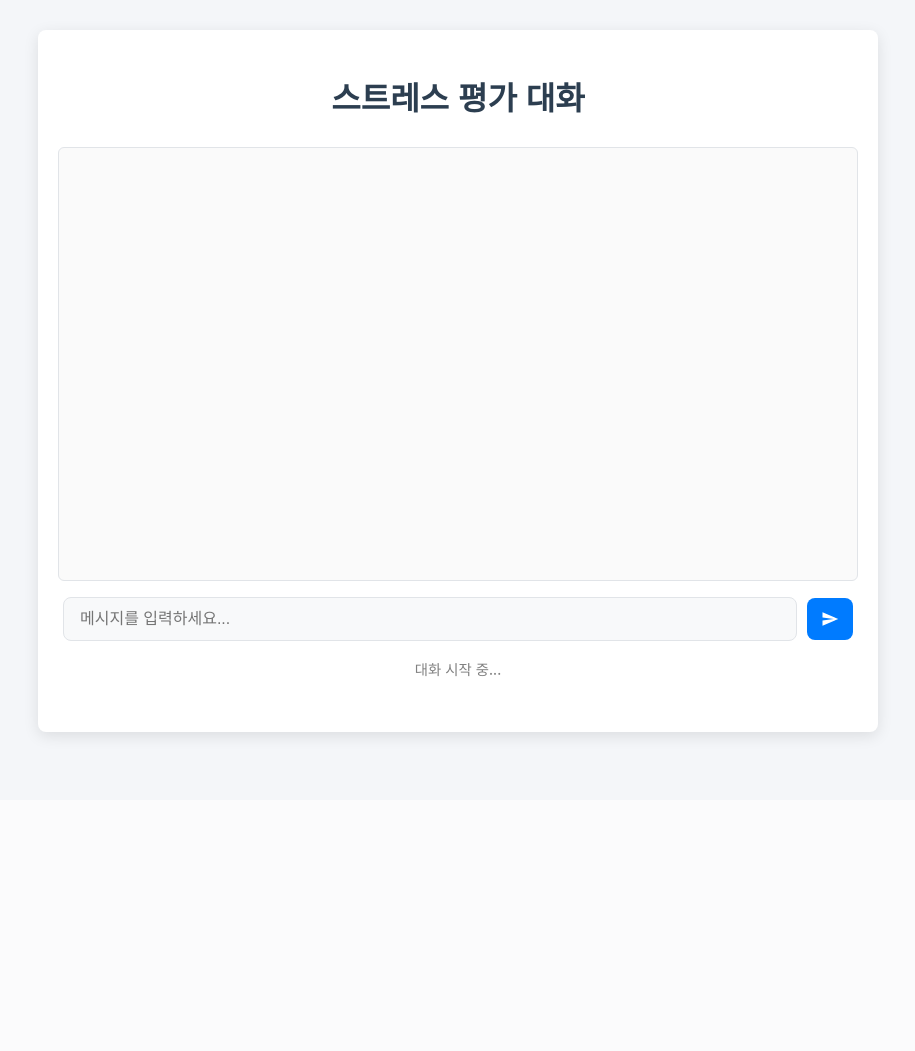
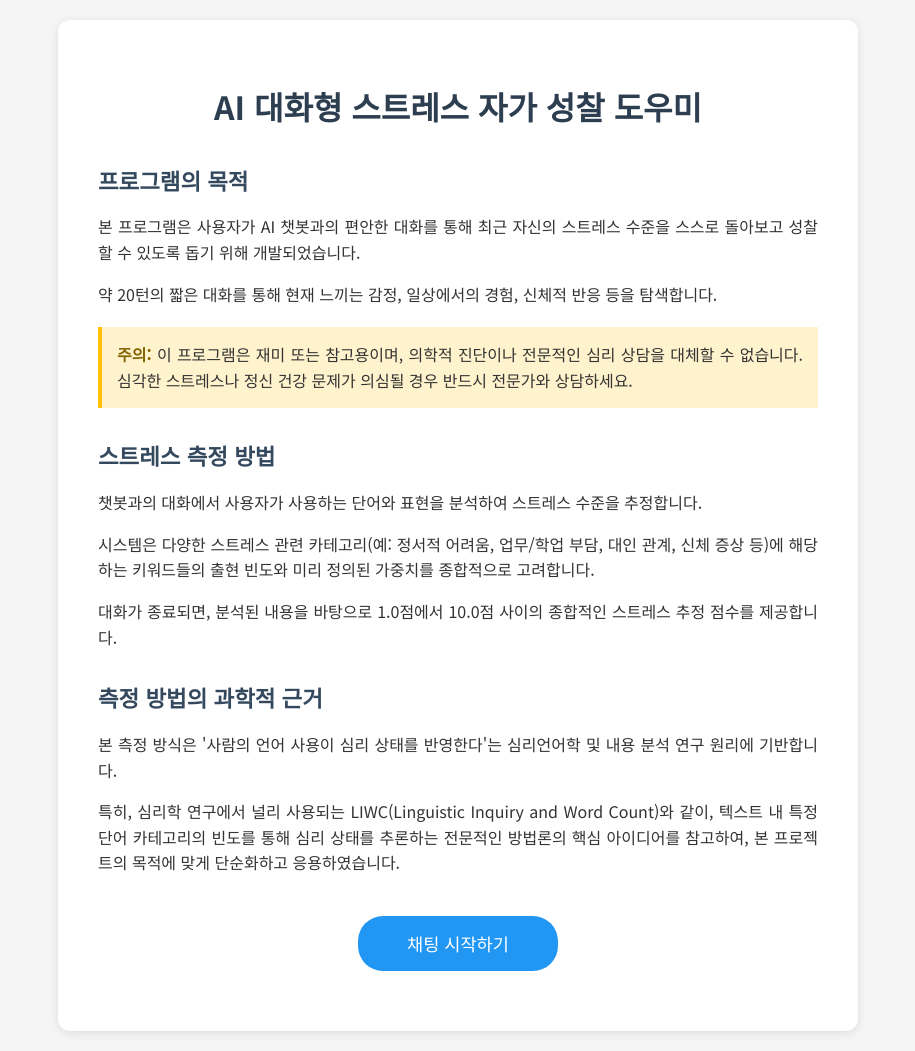
Before and after one commit to MainState/stress-chat, a Flask app: page / in a window 1280 px wide. Shown: the whole page, without its empty margins (182-1097 px from the left). Before the commit the page ends 742 px from the top, so only its background shows below. Run offline with Flask 3, Linux system fonts and the light colour scheme.

Commit message:
Assistant checkpoint: Add welcome screen with explanation and styling
Assistant generated file changes:
- templates/index.html: Add welcome screen and reorganize chat sections
- static/style.css: Add styles for welcome screen

---

User prompt:

프롬프트를 진행해줘

Replit-Commit-Author: Assistant
Replit-Commit-Session-Id: f940d15c-ba39-40f3-8441-cbe40565b8f3

```diff
--- a/static/style.css
+++ b/static/style.css
@@ -1,214 +1,183 @@
-
-/* 기본 스타일 초기화 및 전역 설정 */
 body {
     font-family: 'Noto Sans KR', sans-serif;
-    background-color: #f4f6f9;
+    margin: 0;
+    padding: 20px;
+    background-color: #f5f5f5;
     color: #333;
-    margin: 0;
-    padding: 0;
     line-height: 1.6;
 }
 
-/* 메인 앱 컨테이너 */
 #app-container {
     max-width: 800px;
-    margin: 30px auto;
-    padding: 20px;
-    background-color: #ffffff;
-    border-radius: 8px;
-    box-shadow: 0 4px 15px rgba(0, 0, 0, 0.1);
+    margin: 0 auto;
+    background: #fff;
+    border-radius: 12px;
+    box-shadow: 0 2px 10px rgba(0, 0, 0, 0.1);
+    overflow: hidden;
 }
 
-/* 제목 스타일 */
-h1, h2 {
-    text-align: center;
-    color: #2c3e50;
-    margin-bottom: 1.5rem;
+#welcome-section {
+    padding: 40px;
 }
 
-h1 {
-    font-size: 2rem;
-    font-weight: 700;
+#welcome-section h1 {
+    font-size: 2em;
+    color: #2c3e50;
+    margin-bottom: 30px;
+    text-align: center;
 }
 
-h2 {
-    font-size: 1.5rem;
-    font-weight: 500;
+#welcome-section h2 {
+    font-size: 1.4em;
+    color: #34495e;
+    margin-top: 30px;
+    margin-bottom: 15px;
 }
 
-/* 채팅 섹션 */
+#welcome-section section {
+    margin-bottom: 30px;
+}
+
+#welcome-section p {
+    margin-bottom: 15px;
+    text-align: justify;
+}
+
+#welcome-section .warning {
+    background-color: #fff3cd;
+    border-left: 4px solid #ffc107;
+    padding: 15px;
+    margin: 20px 0;
+}
+
+#welcome-section .warning strong {
+    color: #856404;
+}
+
+#start-chat-button {
+    display: block;
+    width: 200px;
+    margin: 40px auto 20px;
+    padding: 15px 30px;
+    font-size: 1.1em;
+    font-weight: 500;
+    color: white;
+    background-color: #2196F3;
+    border: none;
+    border-radius: 25px;
+    cursor: pointer;
+    transition: background-color 0.3s ease;
+}
+
+#start-chat-button:hover {
+    background-color: #1976D2;
+}
+
 #chat-section {
-    margin-bottom: 2rem;
+    padding: 20px;
 }
 
 #chat-box {
     height: 400px;
+    padding: 15px;
     overflow-y: auto;
-    padding: 1rem;
-    border: 1px solid #e1e4e8;
-    border-radius: 6px;
-    margin-bottom: 1rem;
-    background-color: #fafafa;
+    border: 1px solid #ddd;
+    border-radius: 8px;
+    margin-bottom: 20px;
 }
 
-/* 메시지 컨테이너 스타일 */
 .message-container {
-    margin-bottom: 1rem;
-    display: flex;
+    margin-bottom: 15px;
 }
 
 .user-message-container {
-    justify-content: flex-end;
+    text-align: right;
 }
 
 .bot-message-container {
-    justify-content: flex-start;
+    text-align: left;
 }
 
 .user-message, .bot-message {
+    display: inline-block;
     max-width: 70%;
-    padding: 0.8rem 1rem;
-    border-radius: 12px;
-    word-wrap: break-word;
+    padding: 10px 15px;
+    border-radius: 15px;
+    margin: 5px;
 }
 
 .user-message {
-    background-color: #007bff;
+    background-color: #2196F3;
     color: white;
-    border-bottom-right-radius: 4px;
+    border-bottom-right-radius: 5px;
 }
 
 .bot-message {
-    background-color: #e9ecef;
+    background-color: #f1f1f1;
     color: #333;
-    border-bottom-left-radius: 4px;
+    border-bottom-left-radius: 5px;
 }
 
-/* 입력 영역 */
 #input-area {
     display: flex;
-    align-items: center;
     gap: 10px;
-    margin-top: 15px;
-    padding: 0 5px;
+    margin-bottom: 15px;
 }
 
-/* 입력 필드 */
 #user-input {
-    flex-grow: 1;
-    padding: 12px 16px;
-    border: 1px solid #e1e4e8;
-    border-radius: 8px;
-    font-size: 1rem;
-    background-color: #f8f9fa;
-    transition: all 0.2s ease;
+    flex: 1;
+    padding: 12px;
+    border: 1px solid #ddd;
+    border-radius: 25px;
+    font-size: 1em;
 }
 
-#user-input:focus {
-    outline: none;
-    border-color: #007bff;
-    background-color: #fff;
-    box-shadow: 0 0 0 3px rgba(0, 123, 255, 0.15);
-}
-
-/* 버튼 공통 스타일 */
-button {
-    padding: 10px 20px;
+#send-button {
+    background-color: #2196F3;
+    color: white;
     border: none;
-    border-radius: 8px;
-    background-color: #007bff;
-    color: white;
-    font-size: 1rem;
+    border-radius: 50%;
+    width: 40px;
+    height: 40px;
     cursor: pointer;
-    transition: all 0.2s ease;
     display: flex;
     align-items: center;
     justify-content: center;
-    gap: 6px;
+    transition: background-color 0.3s ease;
 }
 
-button:hover {
-    background-color: #0056b3;
-    transform: translateY(-1px);
+#send-button:hover {
+    background-color: #1976D2;
 }
 
-button:active {
-    transform: translateY(0);
+#results-section {
+    text-align: center;
+    padding: 40px 20px;
 }
 
-button:disabled {
-    background-color: #6c757d;
-    cursor: not-allowed;
-    transform: none;
+#final-score-value {
+    font-size: 2em;
+    margin: 20px 0;
+    color: #2196F3;
 }
 
-/* 전송 버튼 */
-#send-button {
-    padding: 12px;
-    min-width: 46px;
-    background-color: #007bff;
+.disclaimer {
+    color: #666;
+    font-size: 0.9em;
+    margin: 20px 0;
 }
 
-#send-button svg {
-    transition: transform 0.2s ease;
-}
-
-#send-button:hover svg {
-    transform: translateX(2px);
-}
-
-/* 다시 시작하기 버튼 */
 #try-again-button {
-    background-color: #28a745;
-    padding: 14px 28px;
-    margin-top: 2rem;
-    font-size: 1.1rem;
+    padding: 12px 24px;
+    font-size: 1em;
+    color: white;
+    background-color: #2196F3;
+    border: none;
+    border-radius: 25px;
+    cursor: pointer;
+    transition: background-color 0.3s ease;
 }
 
 #try-again-button:hover {
-    background-color: #218838;
+    background-color: #1976D2;
 }
-
-/* 상태 표시 */
-#turn-indicator {
-    text-align: center;
-    color: #6c757d;
-    margin: 1rem 0;
-}
-
-#score-display {
-    text-align: center;
-    font-weight: 500;
-    color: #2c3e50;
-    margin: 1rem 0;
-}
-
-/* 결과 섹션 */
-#results-section {
-    text-align: center;
-    padding: 2rem;
-}
-
-#final-score-value {
-    font-size: 3rem;
-    font-weight: 700;
-    color: #2c3e50;
-    margin: 2rem 0;
-}
-
-.disclaimer {
-    color: #6c757d;
-    font-style: italic;
-    margin: 1.5rem 0;
-    font-size: 0.9rem;
-}
-
-#try-again-button {
-    background-color: #28a745;
-    padding: 12px 24px;
-    font-size: 1.1rem;
-}
-
-#try-again-button:hover {
-    background-color: #218838;
-}
--- a/templates/index.html
+++ b/templates/index.html
@@ -3,14 +3,40 @@
 <html lang="ko">
 <head>
     <meta charset="UTF-8">
-    <title>스트레스 평가 대화</title>
+    <title>AI 대화형 스트레스 자가 성찰 도우미</title>
     <link href="https://fonts.googleapis.com/css2?family=Noto+Sans+KR:wght@400;500;700&display=swap" rel="stylesheet">
     <link rel="stylesheet" href="{{ url_for('static', filename='style.css') }}">
 </head>
 <body>
     <div id="app-container">
-        <h1>스트레스 평가 대화</h1>
-        <div id="chat-section">
+        <div id="welcome-section">
+            <h1>AI 대화형 스트레스 자가 성찰 도우미</h1>
+
+            <section>
+                <h2>프로그램의 목적</h2>
+                <p>본 프로그램은 사용자가 AI 챗봇과의 편안한 대화를 통해 최근 자신의 스트레스 수준을 스스로 돌아보고 성찰할 수 있도록 돕기 위해 개발되었습니다.</p>
+                <p>약 20턴의 짧은 대화를 통해 현재 느끼는 감정, 일상에서의 경험, 신체적 반응 등을 탐색합니다.</p>
+                <p class="warning"><strong>주의:</strong> 이 프로그램은 재미 또는 참고용이며, 의학적 진단이나 전문적인 심리 상담을 대체할 수 없습니다. 심각한 스트레스나 정신 건강 문제가 의심될 경우 반드시 전문가와 상담하세요.</p>
+            </section>
+
+            <section>
+                <h2>스트레스 측정 방법</h2>
+                <p>챗봇과의 대화에서 사용자가 사용하는 단어와 표현을 분석하여 스트레스 수준을 추정합니다.</p>
+                <p>시스템은 다양한 스트레스 관련 카테고리(예: 정서적 어려움, 업무/학업 부담, 대인 관계, 신체 증상 등)에 해당하는 키워드들의 출현 빈도와 미리 정의된 가중치를 종합적으로 고려합니다.</p>
+                <p>대화가 종료되면, 분석된 내용을 바탕으로 1.0점에서 10.0점 사이의 종합적인 스트레스 추정 점수를 제공합니다.</p>
+            </section>
+
+            <section>
+                <h2>측정 방법의 과학적 근거</h2>
+                <p>본 측정 방식은 '사람의 언어 사용이 심리 상태를 반영한다'는 심리언어학 및 내용 분석 연구 원리에 기반합니다.</p>
+                <p>특히, 심리학 연구에서 널리 사용되는 LIWC(Linguistic Inquiry and Word Count)와 같이, 텍스트 내 특정 단어 카테고리의 빈도를 통해 심리 상태를 추론하는 전문적인 방법론의 핵심 아이디어를 참고하여, 본 프로젝트의 목적에 맞게 단순화하고 응용하였습니다.</p>
+            </section>
+
+            <button id="start-chat-button">채팅 시작하기</button>
+        </div>
+
+        <div id="chat-section" style="display: none;">
+            <h1>스트레스 평가 대화</h1>
             <div id="chat-box"></div>
             <div id="input-area">
                 <input type="text" id="user-input" placeholder="메시지를 입력하세요...">
@@ -33,6 +59,7 @@
     </div>
 
     <script>
+        const welcomeSection = document.getElementById('welcome-section');
         const chatSection = document.getElementById('chat-section');
         const resultsSection = document.getElementById('results-section');
         const chatBox = document.getElementById('chat-box');
@@ -41,7 +68,18 @@
         const turnIndicator = document.getElementById('turn-indicator');
         const scoreDisplay = document.getElementById('score-display');
         const finalScoreValueElement = document.getElementById('final-score-value');
+        const startChatButton = document.getElementById('start-chat-button');
         const tryAgainButton = document.getElementById('try-again-button');
+
+        startChatButton.addEventListener('click', () => {
+            welcomeSection.style.display = 'none';
+            chatSection.style.display = 'block';
+            userInput.focus();
+        });
+
+        tryAgainButton.addEventListener('click', () => {
+            window.location.href = '/';
+        });
 
         async function sendMessage() {
             const userMessage = userInput.value.trim();
@@ -49,14 +87,10 @@
                 return;
             }
 
-            console.log("Frontend: User input received:", userMessage);
+            userInput.value = "";
 
             const cheatCodeMatch = userMessage.match(/^\/setturn\s+(\d+)$/);
             const setScoreCheatMatch = userMessage.match(/^\/setscore\s+([1-9]|10)$/);
-            console.log("Frontend: Cheat code match result:", cheatCodeMatch);
-            console.log("Frontend: SetScore cheat match result:", setScoreCheatMatch);
-
-            userInput.value = "";
 
             if (cheatCodeMatch) {
                 console.log("Frontend: CHEAT CODE detected. Processing for cheat path...");
@@ -212,6 +246,7 @@
                     }
                     const data = await response.json();
                     console.log("Frontend: Received response for NORMAL command from backend:", data);
+                    console.log("DEBUG: Backend Response Data Received:", JSON.stringify(data, null, 2));
 
                     if (data.reply) {
                         const container = document.createElement('div');
@@ -232,9 +267,6 @@
                     }
 
                     if (data.conversation_end === true) {
-                        console.log("Frontend: FINAL - Received data on conversation end:", data);
-                        console.log("Frontend: FINAL - Stress score from backend:", data.stress_score);
-                        console.log("Frontend: NORMAL conversation ended. Switching to results screen.");
                         chatSection.style.display = 'none';
                         resultsSection.style.display = 'block';
                         finalScoreValueElement.textContent = data.stress_score + "점";
@@ -263,9 +295,6 @@
                 sendMessage();
             }
         });
-        tryAgainButton.addEventListener('click', () => {
-            window.location.reload();
-        });
     </script>
 </body>
 </html>
```
